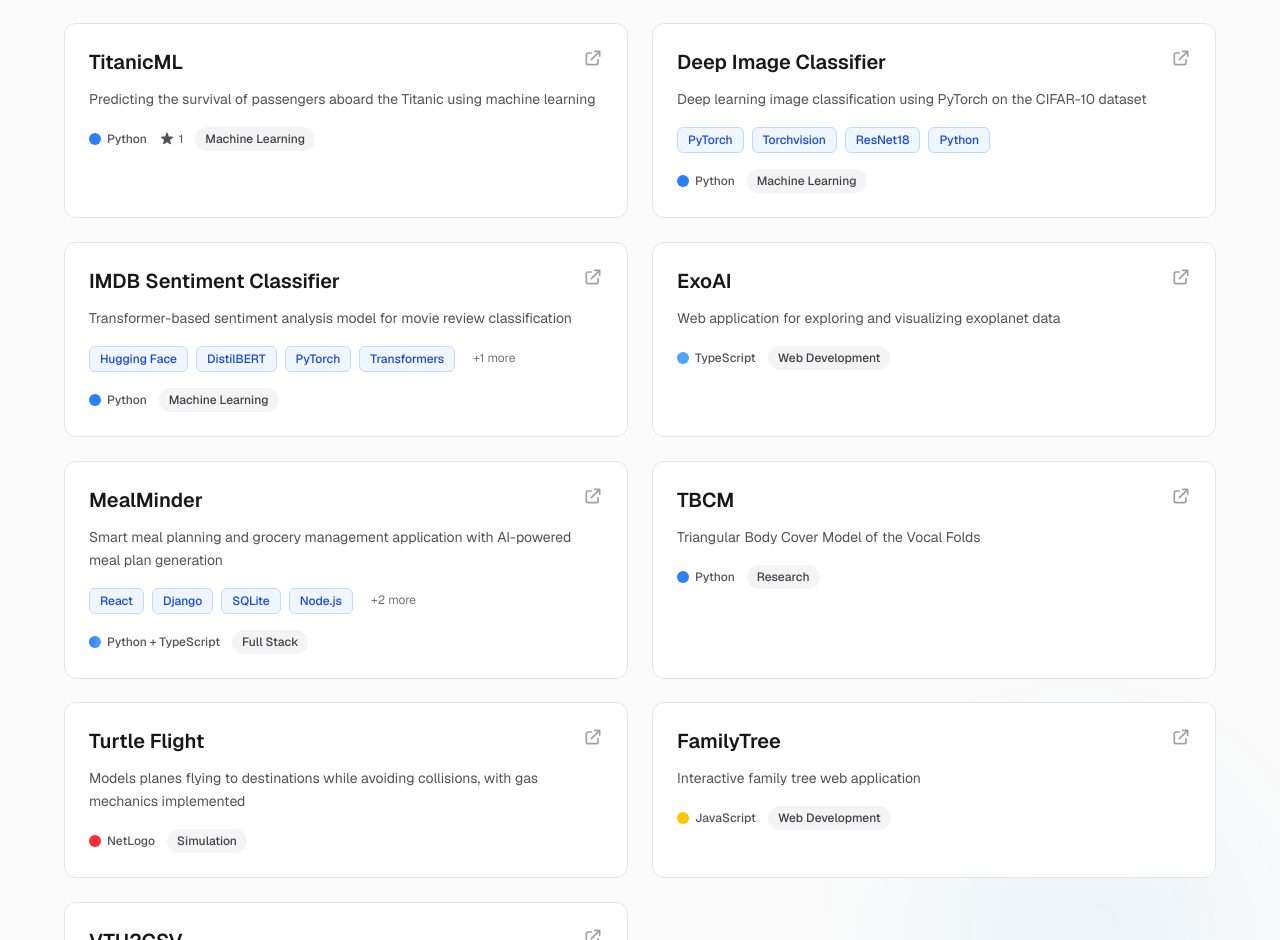
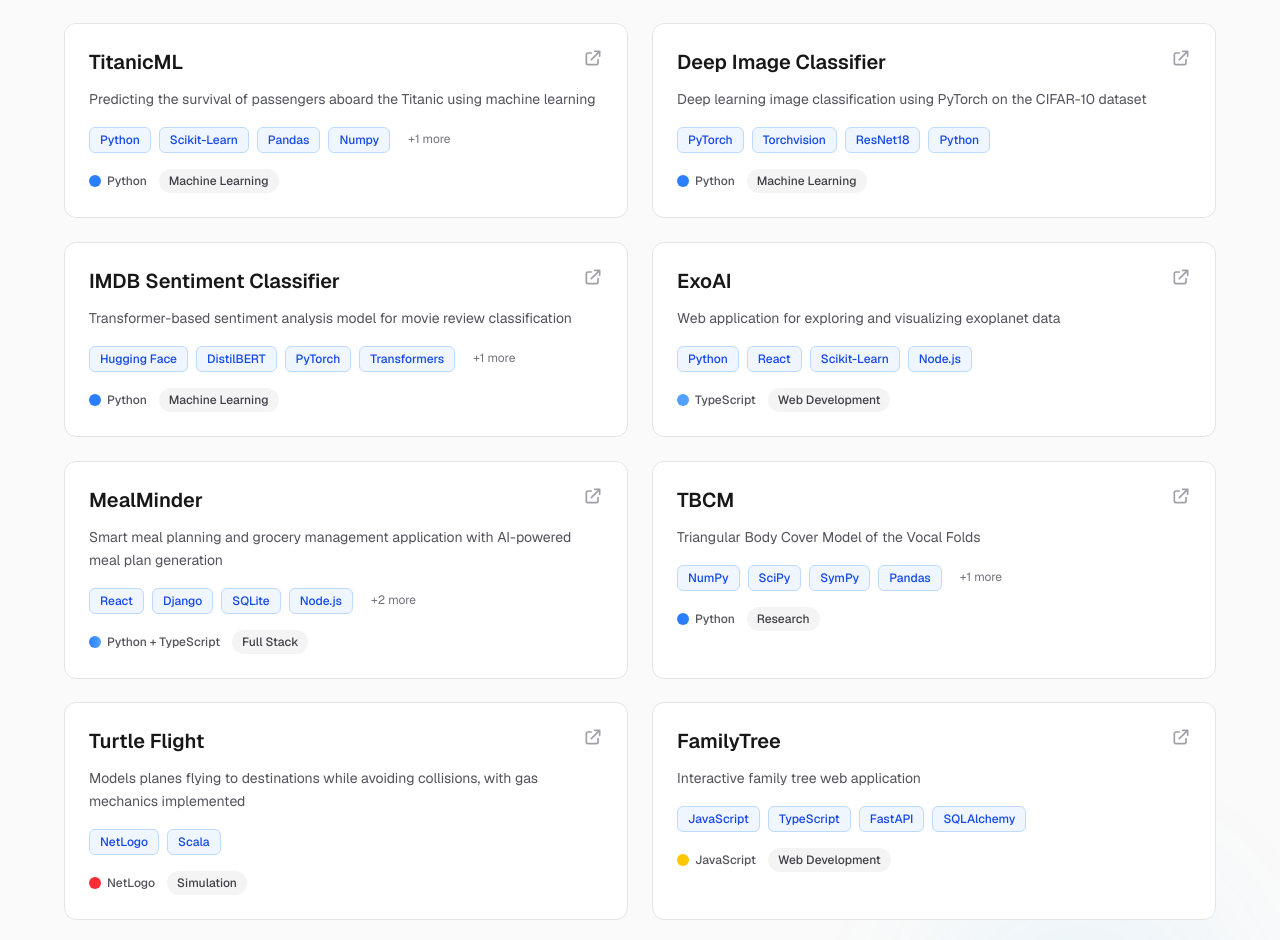
Before and after one commit to b9nn/PersonalWebsite, a Next.js app: page / in a window 1280 px wide. Shown: the part 4572-5512 px from the top of the page. Built offline with nearby package versions, Linux system fonts and the light colour scheme.

Commit message:
updated tech stack

```diff
--- a/app/data/projects.ts
+++ b/app/data/projects.ts
@@ -36,7 +36,7 @@
     language: "Python",
     url: "https://github.com/b9nn/FluidFlow",
     category: "Machine Learning",
-    technologies: ["Python", "Scikit-Learn", "Random Forest", "Pandas", "Matplotlib"],
+    technologies: ["Python", "Scikit-Learn", "TensorFlow", "Pandas", "Matplotlib"],
     achievements: ["Developed Random Forest regression model", "Optimized hyperparameters with cross-validation", "Generated contour plots for model visualization"]
   },
   {
@@ -44,8 +44,9 @@
     description: "Predicting the survival of passengers aboard the Titanic using machine learning",
     language: "Python",
     url: "https://github.com/b9nn/TitanicML",
-    stars: 1,
-    category: "Machine Learning"
+    category: "Machine Learning",
+    technologies: ["Python", "Scikit-Learn", "Pandas", "Numpy", "Matplotlib"]
+
   },
   {
     name: "Deep Image Classifier",
@@ -70,7 +71,8 @@
     description: "Web application for exploring and visualizing exoplanet data",
     language: "TypeScript",
     url: "https://github.com/b9nn/HuntingExoPlanets",
-    category: "Web Development"
+    category: "Web Development",
+    technologies: ["Python", "React", "Scikit-Learn", "Node.js"]
   },
   {
     name: "MealMinder",
@@ -86,27 +88,31 @@
     description: "Triangular Body Cover Model of the Vocal Folds",
     language: "Python",
     url: "https://github.com/b9nn/TBCM",
-    category: "Research"
+    category: "Research",
+    technologies: ["NumPy", "SciPy", "SymPy", "Pandas", "Matplotlib"]
   },
   {
     name: "Turtle Flight",
     description: "Models planes flying to destinations while avoiding collisions, with gas mechanics implemented",
     language: "NetLogo",
     url: "https://github.com/b9nn/flight_model",
-    category: "Simulation"
+    category: "Simulation",
+    technologies: ["NetLogo", "Scala"]
   },
   {
     name: "FamilyTree",
     description: "Interactive family tree web application",
     language: "JavaScript",
     url: "https://github.com/b9nn/GladneyFamilyTree",
-    category: "Web Development"
+    category: "Web Development",
+    technologies: ["JavaScript", "TypeScript", "FastAPI", "SQLAlchemy"]
   },
   {
     name: "VTU2CSV",
     description: "Converts VTU files to CSV format for data analysis",
     language: "Python",
     url: "https://github.com/b9nn/vtu_to_csv_conversion",
-    category: "Utilities"
+    category: "Utilities",
+    technologies: ["Python", "Pandas", "NumPy"]
   }
 ];
```
